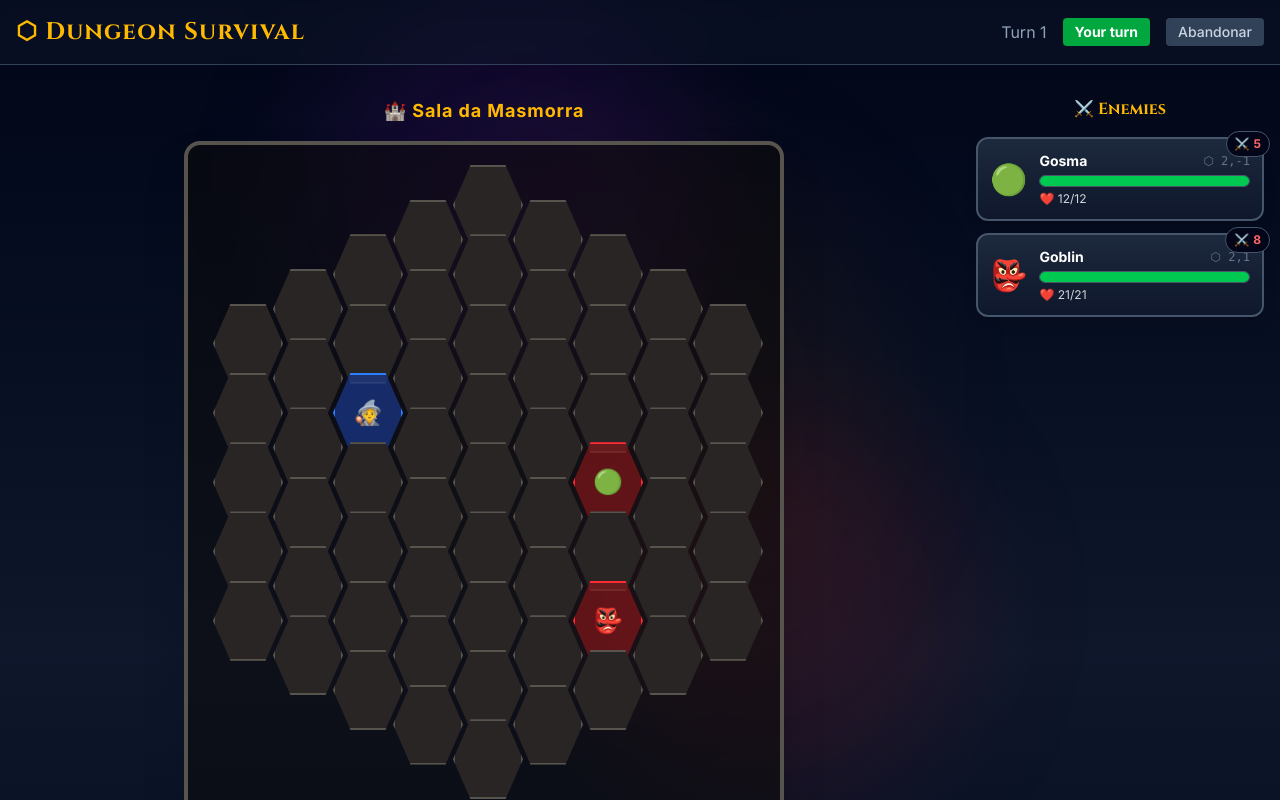
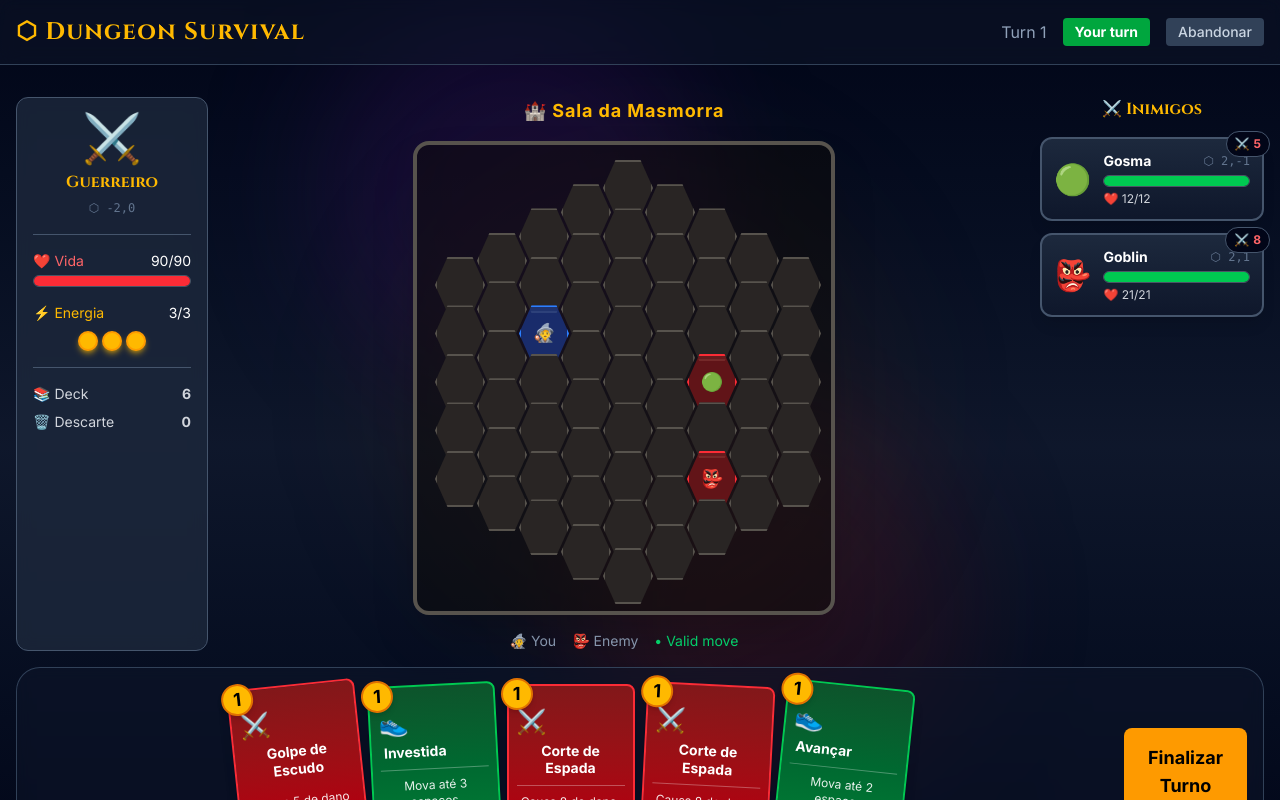
Before and after one commit to ValdineiJunior/dungeon-survival, a Next.js app: page /game in a window 1280 px wide. Both pictures are taken after a click on the button 328 px from the left and 436 px from the top of the page. Shown: the top 800 px of the page. Built offline with nearby package versions, Linux system fonts and the light colour scheme.

Commit message:
feat: enhance game interface with end turn functionality and UI improvements

```diff
--- a/app/components/Hand.tsx
+++ b/app/components/Hand.tsx
@@ -8,12 +8,16 @@ interface HandProps {
   energy: number;
   selectedCard: CardType | null;
   onSelectCard: (card: CardType) => void;
+  onEndTurn: () => void;
+  canEndTurn: boolean;
   disabled?: boolean;
 }
 
-export function Hand({ cards, energy, selectedCard, onSelectCard, disabled }: HandProps) {
+export function Hand({ cards, energy, selectedCard, onSelectCard, onEndTurn, canEndTurn, disabled }: HandProps) {
   return (
-    <div className="flex justify-center items-end gap-2 p-4 min-h-[200px]">
+    <div className="flex items-center gap-4 p-4 min-h-[200px]">
+      {/* Cards */}
+      <div className="flex-1 flex justify-center items-end gap-2">
         {cards.map((card, index) => {
           const canPlay = card.cost <= energy && !disabled;
           const isSelected = selectedCard?.id === card.id;
@@ -40,5 +44,24 @@ export function Hand({ cards, energy, selectedCard, onSelectCard, disabled }: Ha
           <div className="text-gray-500 italic">Sua mão está vazia</div>
         )}
       </div>
+
+      {/* End Turn Button */}
+      <div className="flex-shrink-0">
+        <button
+          onClick={onEndTurn}
+          disabled={!canEndTurn}
+          className={`
+            px-6 py-4 rounded-lg font-bold text-lg
+            transition-all duration-200
+            ${canEndTurn
+              ? 'bg-amber-500 hover:bg-amber-400 text-black hover:scale-105'
+              : 'bg-gray-600 text-gray-400 cursor-not-allowed'
+            }
+          `}
+        >
+          Finalizar<br/>Turno
+        </button>
+      </div>
+    </div>
   );
 }
--- a/app/components/HexGrid.tsx
+++ b/app/components/HexGrid.tsx
@@ -24,10 +24,10 @@ export function HexGrid({
 }: HexGridProps) {
 
   const bounds = getMapBounds(map);
-  const width = bounds.maxX - bounds.minX + 40;
-  const height = bounds.maxY - bounds.minY + 40;
-  const offsetX = -bounds.minX + 20;
-  const offsetY = -bounds.minY + 20;
+  const width = bounds.maxX - bounds.minX + 30;
+  const height = bounds.maxY - bounds.minY + 30;
+  const offsetX = -bounds.minX + 15;
+  const offsetY = -bounds.minY + 15;
 
   // Check if position is valid for movement
   const isValidMove = (pos: HexPosition) => {
@@ -125,16 +125,16 @@ export function HexGrid({
               disabled={!isValid && !isTargetable && content.type === 'empty'}
               className={`
                 absolute
-                w-[70px] h-[80px]
+                w-[50px] h-[56px]
                 flex items-center justify-center
                 ${bgColor} ${borderColor} ${hoverClass} ${extraClasses}
                 border-2
                 transition-all duration-150
-                text-2xl
+                text-lg
               `}
               style={{
-                left: pixel.x + offsetX - 35 + 'px',
-                top: pixel.y + offsetY - 40 + 'px',
+                left: pixel.x + offsetX - 25 + 'px',
+                top: pixel.y + offsetY - 28 + 'px',
                 clipPath: 'polygon(25% 0%, 75% 0%, 100% 50%, 75% 100%, 25% 100%, 0% 50%)',
               }}
               title={
--- a/app/components/PlayerStatus.tsx
+++ b/app/components/PlayerStatus.tsx
@@ -13,34 +13,26 @@ export function PlayerStatus({ player, deckCount, discardCount, classDef }: Play
   const hpPercentage = (player.hp / player.maxHp) * 100;
 
   return (
-    <div className="flex items-center gap-6 p-4 bg-slate-800/80 rounded-xl border border-slate-600 backdrop-blur-sm">
-      {/* Avatar do jogador */}
-      <div className="text-5xl">
-        {classDef.emoji}
+    <div className="flex flex-col gap-4 p-4 bg-slate-800/80 rounded-xl border border-slate-600 backdrop-blur-sm h-full">
+      {/* Avatar e Nome */}
+      <div className="text-center">
+        <div className="text-5xl mb-2">{classDef.emoji}</div>
+        <h3 className="text-amber-400 font-bold">{classDef.name}</h3>
+        <span className="text-slate-500 text-xs font-mono">
+          ⬡ {player.position.q},{player.position.r}
+        </span>
       </div>
 
-      <div className="flex-1 space-y-2">
-        {/* Nome, Posição e HP */}
-        <div className="flex items-center gap-4">
-          <span className="text-white font-bold text-lg">{classDef.name}</span>
+      {/* Separador */}
+      <div className="border-t border-slate-600" />
 
-          {/* Posição hexagonal */}
-          <span className="text-slate-500 text-sm font-mono">
-            ⬡ {player.position.q},{player.position.r}
-          </span>
-
-          {/* Block */}
-          {player.block > 0 && (
-            <span className="px-2 py-1 bg-blue-600 rounded text-white text-sm font-bold">
-              🛡️ {player.block}
-            </span>
-          )}
+      {/* HP */}
+      <div className="space-y-1">
+        <div className="flex items-center justify-between text-sm">
+          <span className="text-red-400">❤️ Vida</span>
+          <span className="text-white">{player.hp}/{player.maxHp}</span>
         </div>
-
-        {/* Barra de HP */}
-        <div className="flex items-center gap-2">
-          <span className="text-red-400">❤️</span>
-          <div className="flex-1 h-5 bg-gray-700 rounded-full overflow-hidden border border-gray-600">
+        <div className="h-3 bg-gray-700 rounded-full overflow-hidden border border-gray-600">
           <div
             className={`h-full transition-all duration-300 ${
               hpPercentage > 50 ? 'bg-red-500' : hpPercentage > 25 ? 'bg-orange-500' : 'bg-red-700'
@@ -48,19 +40,29 @@ export function PlayerStatus({ player, deckCount, discardCount, classDef }: Play
             style={{ width: `${hpPercentage}%` }}
           />
         </div>
-          <span className="text-white text-sm min-w-[60px]">
-            {player.hp} / {player.maxHp}
+      </div>
+
+      {/* Block */}
+      {player.block > 0 && (
+        <div className="flex items-center justify-between text-sm">
+          <span className="text-blue-400">🛡️ Bloqueio</span>
+          <span className="px-2 py-0.5 bg-blue-600 rounded text-white font-bold">
+            {player.block}
           </span>
         </div>
+      )}
 
       {/* Energia */}
-        <div className="flex items-center gap-2">
-          <span className="text-amber-400">⚡</span>
-          <div className="flex gap-1">
+      <div className="space-y-2">
+        <div className="flex items-center justify-between text-sm">
+          <span className="text-amber-400">⚡ Energia</span>
+          <span className="text-white">{player.energy}/{player.maxEnergy}</span>
+        </div>
+        <div className="flex gap-1 justify-center">
           {Array.from({ length: player.maxEnergy }).map((_, i) => (
             <div
               key={i}
-                className={`w-6 h-6 rounded-full border-2 transition-all ${
+              className={`w-5 h-5 rounded-full border-2 transition-all ${
                 i < player.energy
                   ? 'bg-amber-400 border-amber-500 shadow-amber-400/50 shadow-md'
                   : 'bg-gray-700 border-gray-600'
@@ -68,21 +70,20 @@ export function PlayerStatus({ player, deckCount, discardCount, classDef }: Play
             />
           ))}
         </div>
-          <span className="text-white text-sm">
-            {player.energy} / {player.maxEnergy}
-          </span>
-        </div>
       </div>
 
+      {/* Separador */}
+      <div className="border-t border-slate-600" />
+
       {/* Contadores de deck */}
-      <div className="flex flex-col gap-2 text-sm">
-        <div className="flex items-center gap-2 text-gray-300">
-          <span className="text-2xl">📚</span>
-          <span>{deckCount}</span>
+      <div className="space-y-2 text-sm">
+        <div className="flex items-center justify-between text-gray-300">
+          <span>📚 Deck</span>
+          <span className="font-bold">{deckCount}</span>
         </div>
-        <div className="flex items-center gap-2 text-gray-300">
-          <span className="text-2xl">🗑️</span>
-          <span>{discardCount}</span>
+        <div className="flex items-center justify-between text-gray-300">
+          <span>🗑️ Descarte</span>
+          <span className="font-bold">{discardCount}</span>
         </div>
       </div>
     </div>
--- a/app/game/page.tsx
+++ b/app/game/page.tsx
@@ -135,9 +135,19 @@ export default function GamePage() {
       {/* Combat area */}
       <main className="relative z-10 flex-1 flex flex-col max-w-7xl mx-auto w-full p-4">
 
-        {/* Main layout: Hex Map + Enemies side by side */}
-        <div className="flex-1 flex gap-6 py-4">
-          {/* Hexagonal Map */}
+        {/* Main layout: PlayerStatus | HexGrid | EnemyCards */}
+        <div className="flex-1 flex gap-4 py-4">
+          {/* Left panel - Player Status */}
+          <div className="w-48">
+            <PlayerStatus
+              player={player}
+              deckCount={drawPile.length}
+              discardCount={discardPile.length}
+              classDef={classDef}
+            />
+          </div>
+
+          {/* Center - Hexagonal Map */}
           <div className="flex-1 flex items-center justify-center">
             <HexGrid
               map={hexMap}
@@ -150,9 +160,9 @@ export default function GamePage() {
             />
           </div>
 
-          {/* Side panel with enemies */}
-          <div className="w-72 flex flex-col gap-4">
-            <h3 className="text-amber-400 font-bold text-center">⚔️ Enemies</h3>
+          {/* Right panel - Enemies */}
+          <div className="w-56 flex flex-col gap-4">
+            <h3 className="text-amber-400 font-bold text-center">⚔️ Inimigos</h3>
             <div className="flex flex-col gap-3">
               {enemies.map((enemy) => (
                 <EnemyCard
@@ -165,7 +175,7 @@ export default function GamePage() {
             </div>
 
             {enemies.length === 0 && phase !== 'victory' && phase !== 'defeat' && (
-              <div className="text-slate-500 text-center">Loading...</div>
+              <div className="text-slate-500 text-center">Carregando...</div>
             )}
           </div>
         </div>
@@ -226,16 +236,6 @@ export default function GamePage() {
           </div>
         )}
 
-        {/* Player status */}
-        <div className="mb-4">
-          <PlayerStatus
-            player={player}
-            deckCount={drawPile.length}
-            discardCount={discardPile.length}
-            classDef={classDef}
-          />
-        </div>
-
         {/* Selection instructions */}
         {phase === 'selectingMovement' && (
           <div className="mb-2 text-center">
@@ -272,26 +272,10 @@ export default function GamePage() {
             energy={player.energy}
             selectedCard={selectedCard}
             onSelectCard={handleSelectCard}
+            onEndTurn={endTurn}
+            canEndTurn={phase === 'playerTurn'}
             disabled={phase !== 'playerTurn' && phase !== 'selectingMovement' && phase !== 'selectingTarget'}
           />
-
-          {/* End turn button */}
-          <div className="flex justify-center pb-4">
-            <button
-              onClick={endTurn}
-              disabled={phase !== 'playerTurn'}
-              className={`
-                px-8 py-3 rounded-lg font-bold text-lg
-                transition-all duration-200
-                ${phase === 'playerTurn'
-                  ? 'bg-amber-500 hover:bg-amber-400 text-black hover:scale-105'
-                  : 'bg-gray-600 text-gray-400 cursor-not-allowed'
-                }
-              `}
-            >
-              End Turn
-            </button>
-          </div>
         </div>
       </main>
     </div>
--- a/app/lib/hexUtils.ts
+++ b/app/lib/hexUtils.ts
@@ -117,7 +117,7 @@ export function getTile(map: HexMap, pos: HexPosition): HexTile | undefined {
 // === CONVERSÃO PARA PIXELS (para renderização) ===
 
 // Tamanho do hex (raio do círculo circunscrito)
-const HEX_SIZE = 40;
+const HEX_SIZE = 28;
 
 // Converter coordenadas axiais para pixels (flat-top hexagons)
 export function hexToPixel(pos: HexPosition): { x: number; y: number } {
```
Lines whose indentation alone changed are shown as unchanged.
